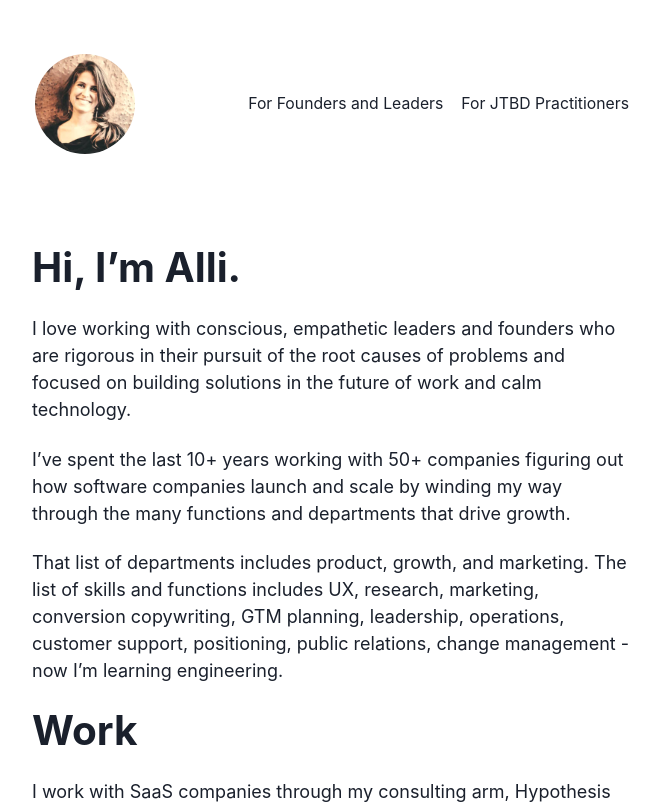
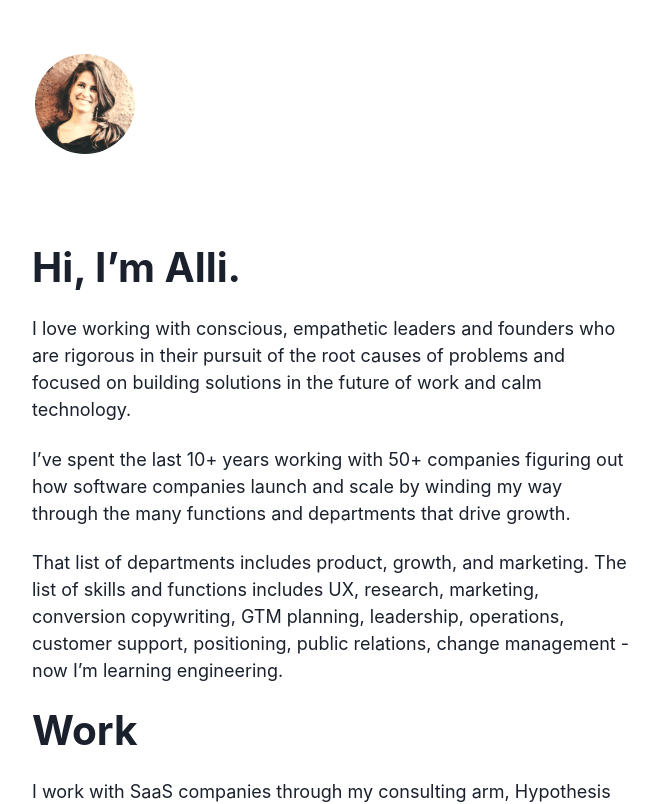
Before and after one commit to alliblum/nextjs-blog, a Next.js app: page / in a window 1280 px wide. Shown: the top 804 px of the page, without its empty margins (308-968 px from the left). Built offline with nearby package versions, Linux system fonts and the light colour scheme.

Commit message:
removing links

```diff
--- a/components/navbar.tsx
+++ b/components/navbar.tsx
@@ -8,11 +8,11 @@ export const NavBar = () => {
       <Headshot />
       <Spacer />
       <Box>
-        <HStack fontSize="sm">
+        {/* <HStack fontSize="sm">
           <Link href="/founders-and-leaders">For Founders and Leaders</Link>
           <Spacer />
           <Link href="/jtbd-practitioners">For JTBD Practitioners</Link>
-        </HStack>
+        </HStack> */}
       </Box>
     </Flex>
   )
```
